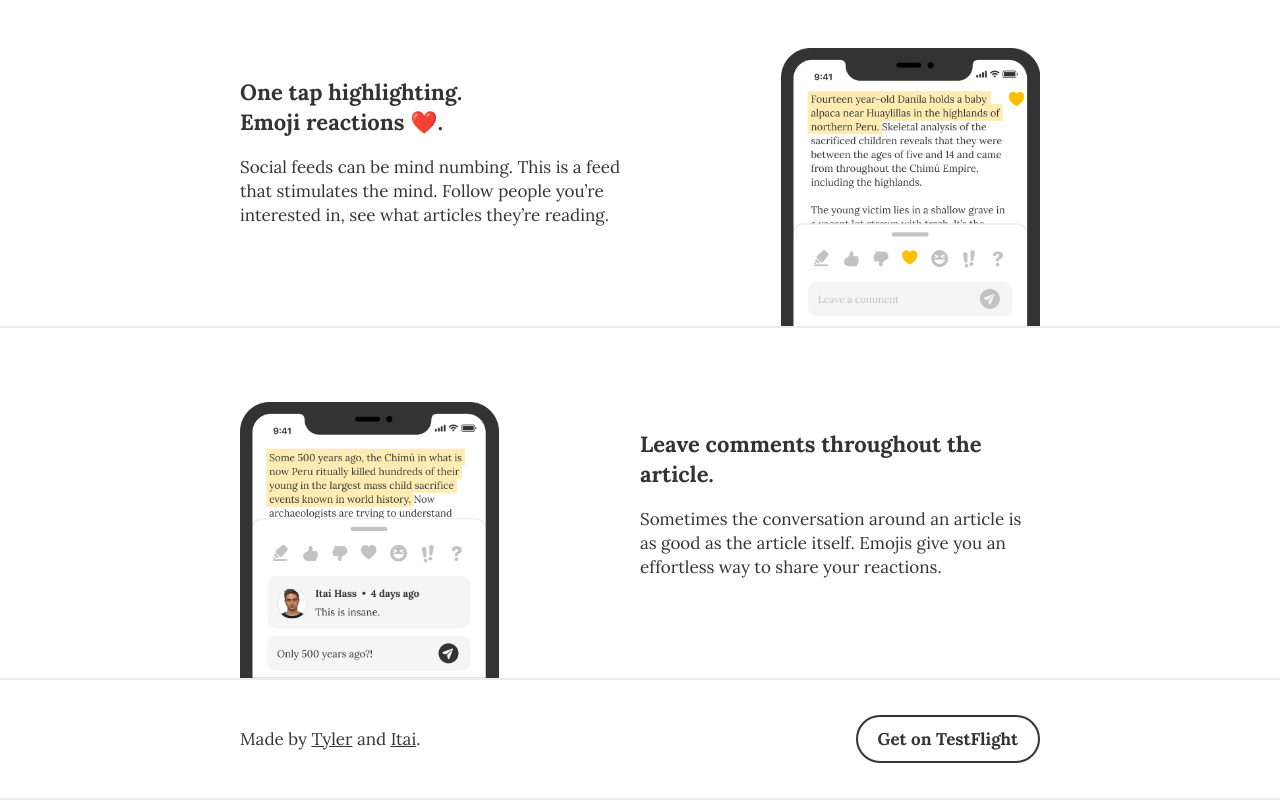
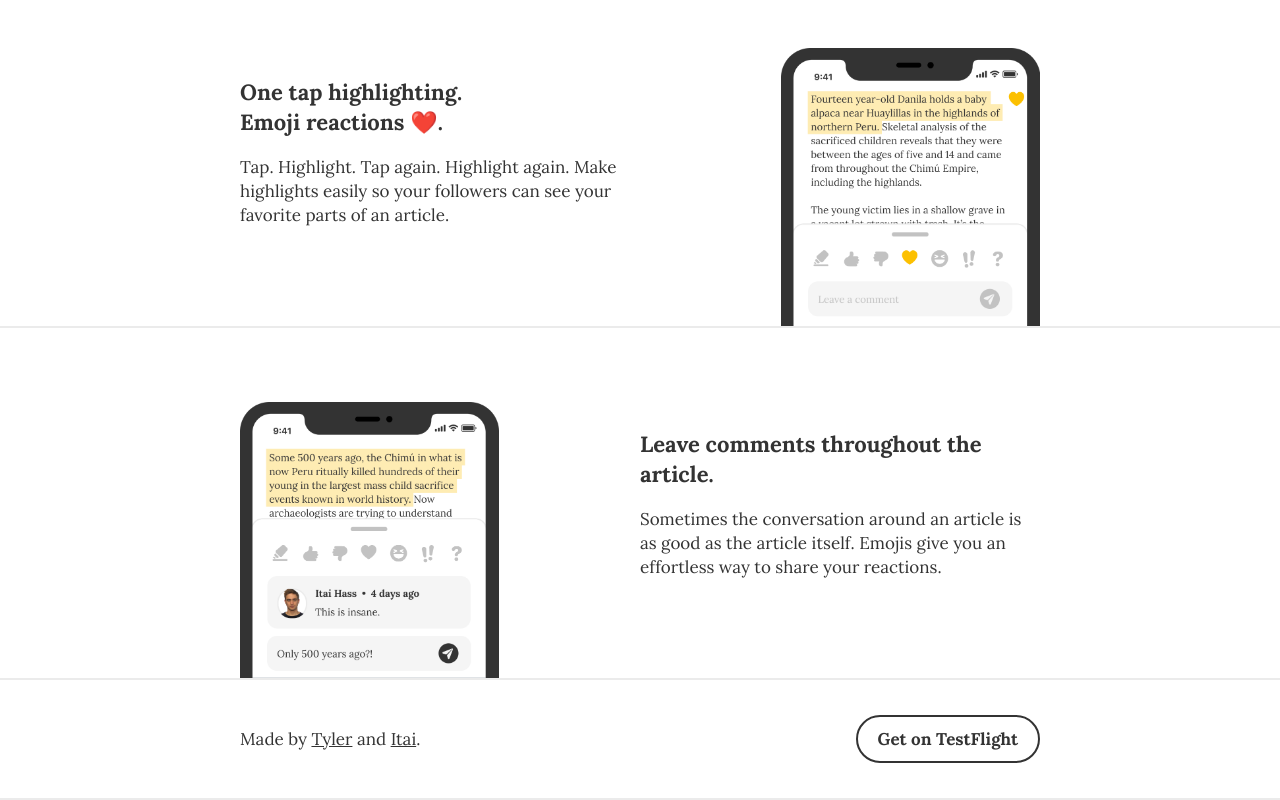
Before and after one commit to SeanChinNYC/paragraph-web, a plain HTML site: page index.html in a window 1280 px wide. Shown: the part 845-1645 px from the top of the page. Drawn offline with nearby package versions, Linux system fonts and the light colour scheme.

Commit message:
fixed tap copy

```diff
--- a/index.html
+++ b/index.html
@@ -63,7 +63,7 @@
 					    <div class="pure-u-1 pure-u-md-1-2 l-box">
 					    	<div>
 					    		<h2>One tap highlighting. <br/>Emoji reactions <span>❤️</span>. </h2>
-						    	<p>Social feeds can be mind numbing. This is a feed that stimulates the mind. Follow people you’re interested in, see what articles they’re reading.</p>
+						    	<p>Tap. Highlight. Tap again. Highlight again. Make highlights easily so your followers can see your favorite parts of an article.</p>
 						    </div>
 					    </div>
 					    <div class="pure-u-1 pure-u-md-1-2 l-box screenshots">
```
